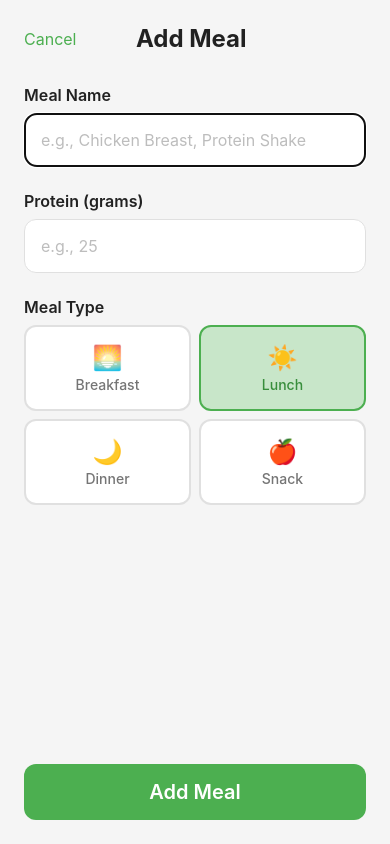
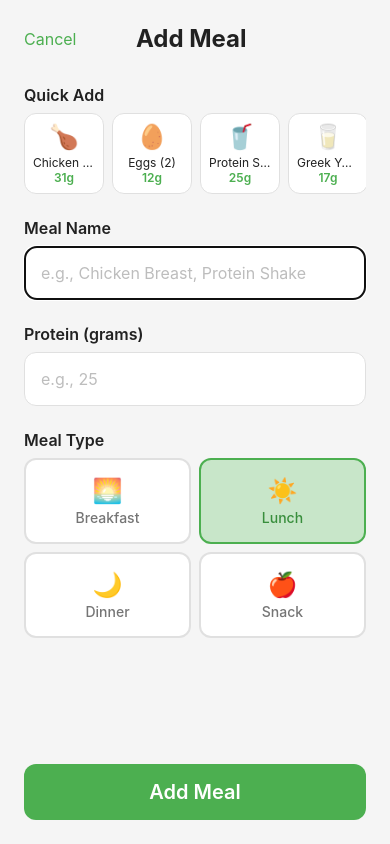
Before and after one commit to rahulshendre/protein_tracker, a React Native app: screen /AddMeal in a window 390 px wide. Built offline with nearby package versions, Linux system fonts and the light colour scheme.

Commit message:
added preset and edit meal feat
Signed-off-by: rahulshendre <rahulshendre789@gmail.com>

```diff
--- a/src/components/MealCard.tsx
+++ b/src/components/MealCard.tsx
@@ -13,6 +13,7 @@ import { Meal, MealType } from '../types';
 
 interface MealCardProps {
   meal: Meal;
+  onEdit: (meal: Meal) => void;
   onDelete: (id: string) => void;
 }
 
@@ -31,11 +32,11 @@ const mealTypeLabels: Record<MealType, string> = {
   snack: 'Snack',
 };
 
-export function MealCard({ meal, onDelete }: MealCardProps) {
+export function MealCard({ meal, onEdit, onDelete }: MealCardProps) {
   const timeString = format(new Date(meal.timestamp), 'h:mm a');
 
   return (
-    <View style={styles.container}>
+    <TouchableOpacity style={styles.container} onPress={() => onEdit(meal)} activeOpacity={0.7}>
       {/* Meal type icon */}
       <View style={styles.iconContainer}>
         <Text style={styles.icon}>{mealTypeIcons[meal.mealType]}</Text>
@@ -63,7 +64,7 @@ export function MealCard({ meal, onDelete }: MealCardProps) {
       >
         <Text style={styles.deleteText}>×</Text>
       </TouchableOpacity>
-    </View>
+    </TouchableOpacity>
   );
 }
 
--- a/src/navigation/types.ts
+++ b/src/navigation/types.ts
@@ -4,9 +4,11 @@
  * Defines the navigation structure for type-safe navigation.
  */
 
+import { Meal } from '../types';
+
 export type RootStackParamList = {
   Dashboard: undefined;
-  AddMeal: undefined;
+  AddMeal: { meal?: Meal } | undefined;
   History: undefined;
   Settings: undefined;
 };
--- a/src/screens/AddMealScreen.tsx
+++ b/src/screens/AddMealScreen.tsx
@@ -20,10 +20,11 @@ import {
   Alert,
 } from 'react-native';
 import { SafeAreaView } from 'react-native-safe-area-context';
-import { useNavigation } from '@react-navigation/native';
+import { useNavigation, useRoute, RouteProp } from '@react-navigation/native';
 import { COLORS, FONT_SIZES, SPACING } from '../constants';
 import { useMealStore } from '../stores/mealStore';
 import { MealType } from '../types';
+import { RootStackParamList } from '../navigation/types';
 
 const mealTypes: { type: MealType; label: string; icon: string }[] = [
   { type: 'breakfast', label: 'Breakfast', icon: '🌅' },
@@ -32,14 +33,32 @@ const mealTypes: { type: MealType; label: string; icon: string }[] = [
   { type: 'snack', label: 'Snack', icon: '🍎' },
 ];
 
+const quickPresets = [
+  { name: 'Chicken Breast', protein: 31, icon: '🍗' },
+  { name: 'Eggs (2)', protein: 12, icon: '🥚' },
+  { name: 'Protein Shake', protein: 25, icon: '🥤' },
+  { name: 'Greek Yogurt', protein: 17, icon: '🥛' },
+  { name: 'Salmon', protein: 25, icon: '🐟' },
+  { name: 'Tofu', protein: 20, icon: '🧈' },
+];
+
 export function AddMealScreen() {
   const navigation = useNavigation();
-  const addMeal = useMealStore((state) => state.addMeal);
+  const route = useRoute<RouteProp<RootStackParamList, 'AddMeal'>>();
+  const editingMeal = route.params?.meal;
+  const isEditing = !!editingMeal;
 
-  const [name, setName] = useState('');
-  const [protein, setProtein] = useState('');
-  const [selectedType, setSelectedType] = useState<MealType>('lunch');
+  const { addMeal, updateMeal } = useMealStore();
+
+  const [name, setName] = useState(editingMeal?.name || '');
+  const [protein, setProtein] = useState(editingMeal?.proteinGrams.toString() || '');
+  const [selectedType, setSelectedType] = useState<MealType>(editingMeal?.mealType || 'lunch');
   const [isSubmitting, setIsSubmitting] = useState(false);
+
+  const handlePreset = (preset: typeof quickPresets[0]) => {
+    setName(preset.name);
+    setProtein(preset.protein.toString());
+  };
 
   const handleSubmit = async () => {
     // Validation
@@ -57,7 +76,16 @@ export function AddMealScreen() {
     setIsSubmitting(true);
 
     try {
-      await addMeal(name.trim(), proteinValue, selectedType);
+      if (isEditing && editingMeal) {
+        await updateMeal({
+          ...editingMeal,
+          name: name.trim(),
+          proteinGrams: proteinValue,
+          mealType: selectedType,
+        });
+      } else {
+        await addMeal(name.trim(), proteinValue, selectedType);
+      }
       navigation.goBack();
     } catch (error) {
       Alert.alert('Error', 'Failed to save meal. Please try again.');
@@ -81,9 +109,31 @@ export function AddMealScreen() {
             <TouchableOpacity onPress={() => navigation.goBack()}>
               <Text style={styles.cancelButton}>Cancel</Text>
             </TouchableOpacity>
-            <Text style={styles.title}>Add Meal</Text>
+            <Text style={styles.title}>{isEditing ? 'Edit Meal' : 'Add Meal'}</Text>
             <View style={{ width: 60 }} />
           </View>
+
+          {/* Quick Presets */}
+          {!isEditing && (
+            <View style={styles.presetsSection}>
+              <Text style={styles.presetsLabel}>Quick Add</Text>
+              <ScrollView horizontal showsHorizontalScrollIndicator={false}>
+                <View style={styles.presetsRow}>
+                  {quickPresets.map((preset) => (
+                    <TouchableOpacity
+                      key={preset.name}
+                      style={styles.presetButton}
+                      onPress={() => handlePreset(preset)}
+                    >
+                      <Text style={styles.presetIcon}>{preset.icon}</Text>
+                      <Text style={styles.presetName} numberOfLines={1}>{preset.name}</Text>
+                      <Text style={styles.presetProtein}>{preset.protein}g</Text>
+                    </TouchableOpacity>
+                  ))}
+                </View>
+              </ScrollView>
+            </View>
+          )}
 
           {/* Form */}
           <View style={styles.form}>
@@ -148,7 +198,7 @@ export function AddMealScreen() {
             disabled={isSubmitting}
           >
             <Text style={styles.submitButtonText}>
-              {isSubmitting ? 'Saving...' : 'Add Meal'}
+              {isSubmitting ? 'Saving...' : isEditing ? 'Save Changes' : 'Add Meal'}
             </Text>
           </TouchableOpacity>
         </ScrollView>
@@ -251,4 +301,40 @@ const styles = StyleSheet.create({
     fontWeight: '600',
     color: COLORS.textLight,
   },
+  presetsSection: {
+    marginBottom: SPACING.lg,
+  },
+  presetsLabel: {
+    fontSize: FONT_SIZES.md,
+    fontWeight: '600',
+    color: COLORS.text,
+    marginBottom: SPACING.sm,
+  },
+  presetsRow: {
+    flexDirection: 'row',
+    gap: SPACING.sm,
+  },
+  presetButton: {
+    backgroundColor: COLORS.surface,
+    borderRadius: 12,
+    padding: SPACING.sm,
+    alignItems: 'center',
+    width: 80,
+    borderWidth: 1,
+    borderColor: COLORS.border,
+  },
+  presetIcon: {
+    fontSize: 24,
+    marginBottom: 4,
+  },
+  presetName: {
+    fontSize: FONT_SIZES.xs,
+    color: COLORS.text,
+    textAlign: 'center',
+  },
+  presetProtein: {
+    fontSize: FONT_SIZES.xs,
+    color: COLORS.primary,
+    fontWeight: '600',
+  },
 });
--- a/src/screens/DashboardScreen.tsx
+++ b/src/screens/DashboardScreen.tsx
@@ -26,6 +26,7 @@ import { useMealStore } from '../stores/mealStore';
 import { ProgressBar } from '../components/ProgressBar';
 import { MealCard } from '../components/MealCard';
 import { RootStackParamList } from '../navigation/types';
+import { Meal } from '../types';
 
 type DashboardNavigationProp = NativeStackNavigationProp<RootStackParamList, 'Dashboard'>;
 
@@ -54,6 +55,10 @@ export function DashboardScreen() {
 
   const handleAddMeal = () => {
     navigation.navigate('AddMeal');
+  };
+
+  const handleEditMeal = (meal: Meal) => {
+    navigation.navigate('AddMeal', { meal });
   };
 
   const handleDeleteMeal = (mealId: string) => {
@@ -107,7 +112,7 @@ export function DashboardScreen() {
             data={todayLog.meals}
             keyExtractor={(item) => item.id}
             renderItem={({ item }) => (
-              <MealCard meal={item} onDelete={handleDeleteMeal} />
+              <MealCard meal={item} onEdit={handleEditMeal} onDelete={handleDeleteMeal} />
             )}
             showsVerticalScrollIndicator={false}
             contentContainerStyle={styles.mealsList}
--- a/src/stores/mealStore.ts
+++ b/src/stores/mealStore.ts
@@ -37,6 +37,7 @@ interface MealStore {
   // Actions - Meals
   loadTodayLog: () => Promise<void>;
   addMeal: (name: string, proteinGrams: number, mealType: MealType) => Promise<void>;
+  updateMeal: (meal: Meal) => Promise<void>;
   deleteMeal: (mealId: string) => Promise<void>;
 
   // Computed (getters)
@@ -135,6 +136,13 @@ export const useMealStore = create<MealStore>((set, get) => ({
     set({ todayLog: updatedLog });
   },
 
+  // Update an existing meal
+  updateMeal: async (meal: Meal) => {
+    const today = getTodayDate();
+    const updatedLog = await storage.updateMeal(today, meal);
+    set({ todayLog: updatedLog });
+  },
+
   // Delete a meal
   deleteMeal: async (mealId: string) => {
     const today = getTodayDate();
```
